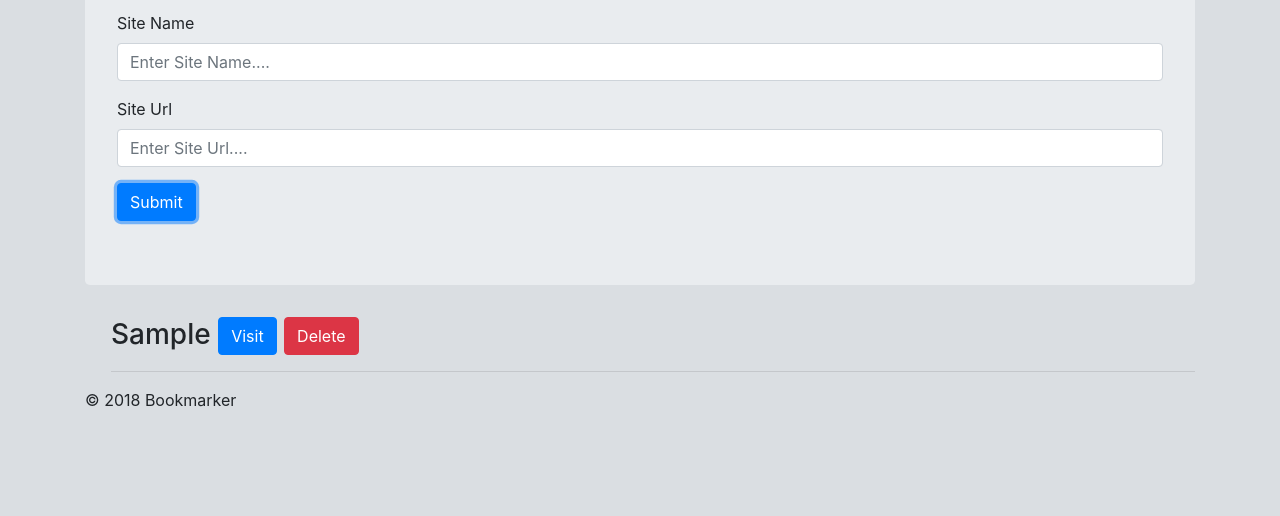
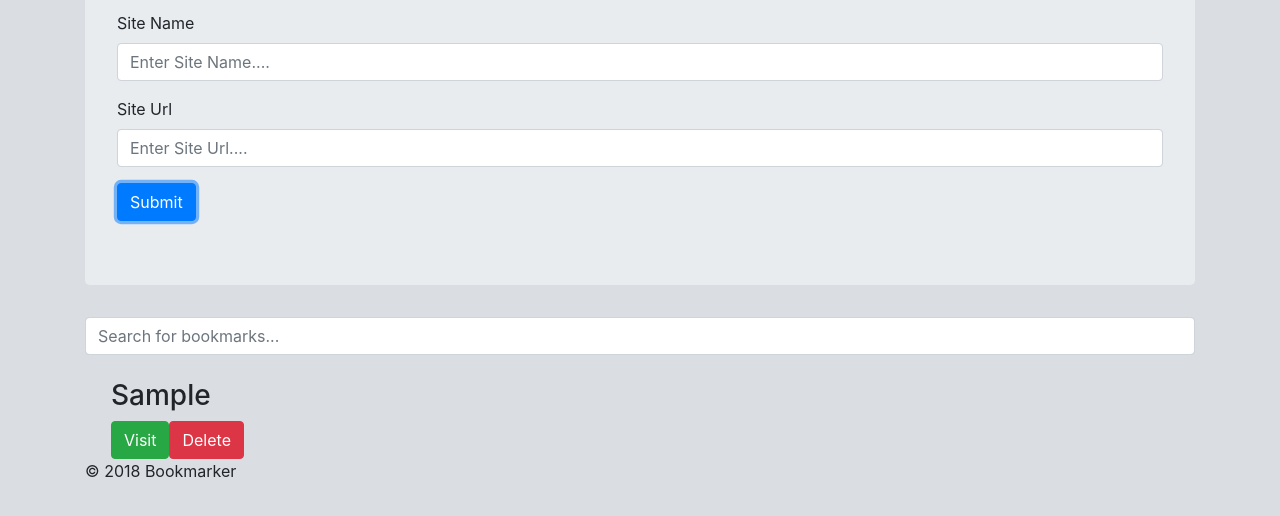
Before and after one commit to hmtranae/Bookmarker, a plain HTML site: page index.html in a window 1280 px wide. Both pictures are taken after typing "Sample", "Sample" into the empty fields and a click on the button "Submit". Shown: the part 274-790 px from the top of the page. Drawn offline with nearby package versions, Linux system fonts and the light colour scheme.

Commit message:
Added filterable bookmarks

```diff
--- a/index.html
+++ b/index.html
@@ -7,7 +7,7 @@
     <meta http-equiv="X-UA-Compatible" content="ie=edge">
     <link rel="stylesheet" href="https://stackpath.bootstrapcdn.com/bootstrap/4.1.0/css/bootstrap.min.css" integrity="sha384-9gVQ4dYFwwWSjIDZnLEWnxCjeSWFphJiwGPXr1jddIhOegiu1FwO5qRGvFXOdJZ4"
         crossorigin="anonymous">
-    <link rel="stylesheet" href="style.css">
+    <link rel="stylesheet" href="./style.css">
     <title>Bookmarker</title>
 </head>
 
@@ -29,7 +29,8 @@
                 <button type="submit" class="btn btn-primary">Submit</button>
             </form>
         </div>
-
+        <input type="text" class='form-control' name='filter' id='filter' placeholder='Search for bookmarks...'>
+        <br>
         <div id="bookmarksResult"></div>
         <footer>&copy; 2018 Bookmarker</footer>
         <script src="main.js"></script>
--- a/main.js
+++ b/main.js
@@ -1,5 +1,22 @@
 // Event Listener for form submit
 document.querySelector("#myForm").addEventListener("submit", saveBookmark); // run saveBookmark when a form is submitted within #myForm
+
+document.querySelector('#filter').addEventListener('keyup', filterBookmarks);
+
+// Filter bookmarks
+function filterBookmarks() {
+    var filterValue = document.querySelector('#filter').value.toUpperCase();
+    var bookmarkNames = document.querySelectorAll('.name');
+
+    for (var i = 0; i < bookmarkNames.length; i++) {
+        var name = bookmarkNames[i].textContent.toUpperCase();
+        if (name.includes(filterValue)) {
+            bookmarkNames[i].parentElement.style.display = 'block';
+        } else {
+            bookmarkNames[i].parentElement.style.display = 'none';
+        }
+    }
+}
 
 // Save Bookmarks
 function saveBookmark(e) {
@@ -61,19 +78,29 @@ function fetchBookmarks() {
         var name = bookmarks[i].name;
         var url = bookmarks[i].url;
 
-        bookmarksResult.innerHTML +=
-            "<div>" +
-            "<h3>" +
-            name +
-            " " +
-            '<a target="_blank" class="btn btn-primary" href="' +
-            url +
-            '">Visit</a> ' +
-            '<button class="btn btn-danger" onclick="deleteBookmark(\'' +
-            name +
-            "')\">Delete</button>" +
-            "</h3>" +
-            "</div>" + '<hr>';
+        // Create div
+        var div = document.createElement('div');
+        // Create h3
+        var h3 = document.createElement('h3');
+        h3.textContent = name;
+        h3.className = 'name';
+        // Create link
+        var a = document.createElement('a');
+        a.href = url;
+        a.className = 'btn btn-success';
+        a.textContent = 'Visit';
+        // Create button
+        var button = document.createElement('button');
+        button.className = 'btn btn-danger';
+        button.textContent = 'Delete';
+        button.addEventListener('click', function(e) {
+            var siteName = e.target.parentElement.children[0].textContent;
+            deleteBookmark(siteName);
+        });
+        div.appendChild(h3);
+        div.appendChild(a);
+        div.appendChild(button);
+        bookmarksResult.appendChild(div);
     }
 }
 
```
